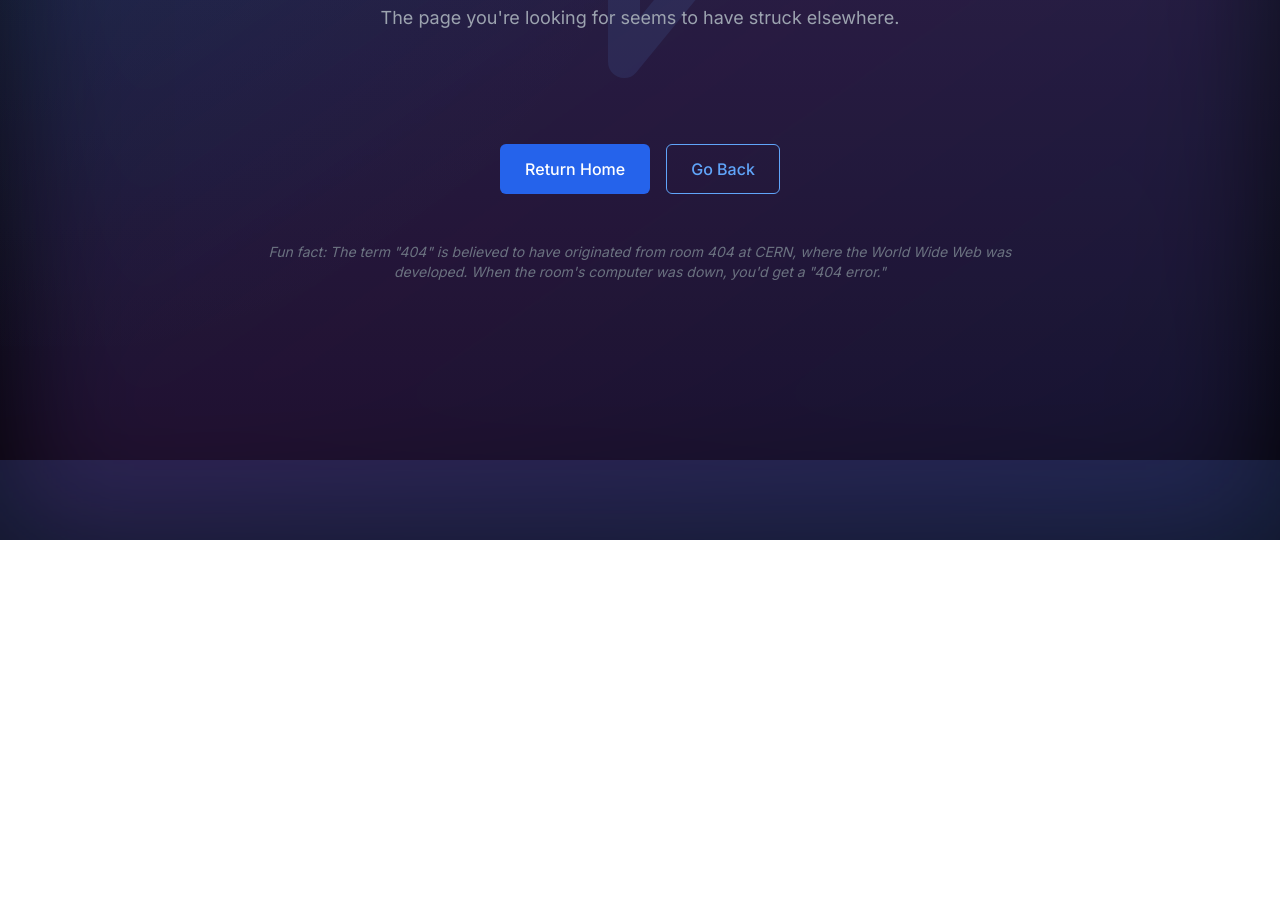
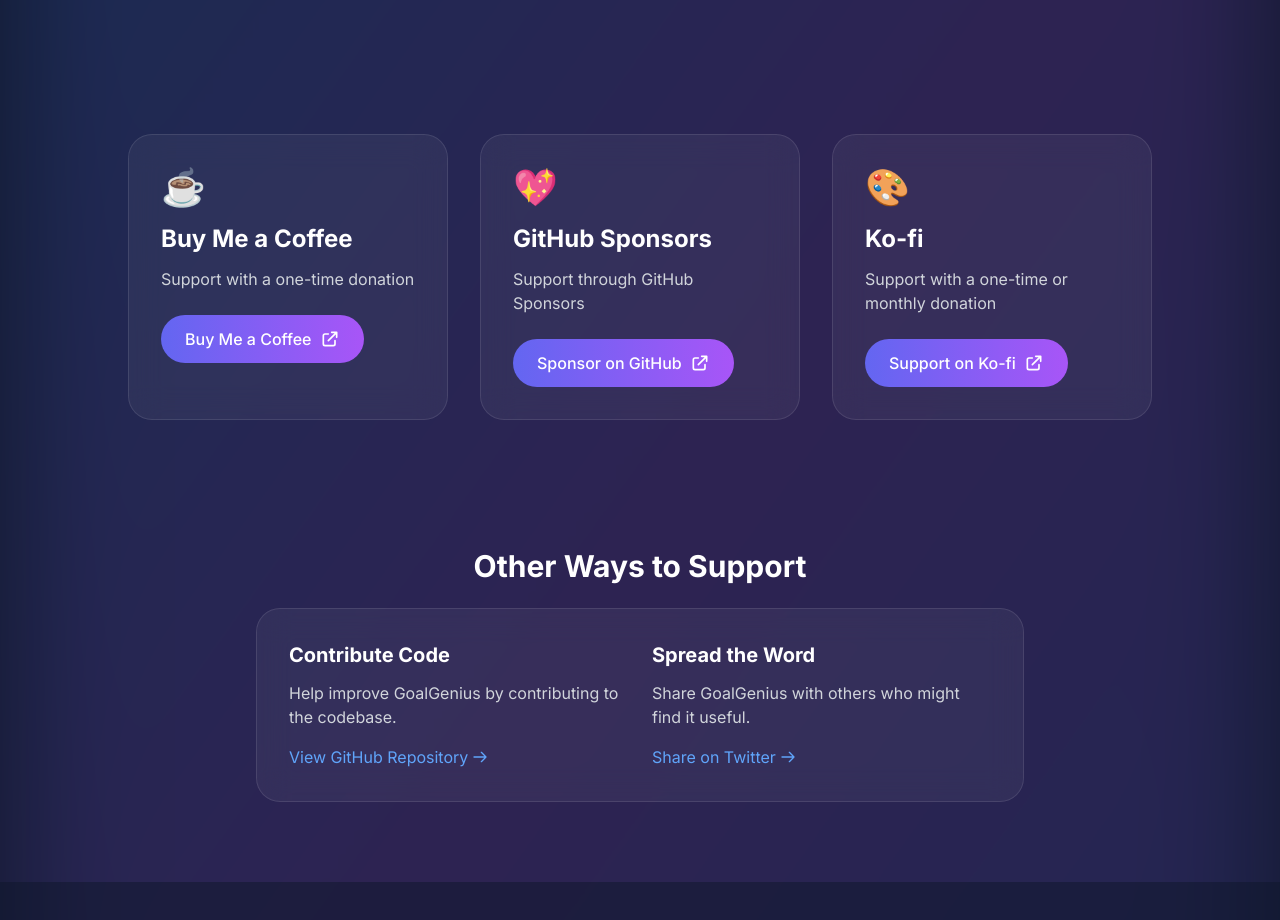
Before and after one commit to Ismailco/GoalGenius-website, a Next.js app: page /donate in a window 1280 px wide. Before the commit this address had no page. Shown: the part 340-1260 px from the top of the page. Before the commit the page ends 880 px from the top, so only its background shows below. Built offline with nearby package versions, Linux system fonts and the light colour scheme.

Commit message:
Update the Donation page

```diff
--- a/app/docs/page.tsx
+++ b/app/docs/page.tsx
@@ -1,6 +1,6 @@
 import { Metadata } from 'next';
 import Link from 'next/link';
-import AnimatedSection from '../components/AnimatedSection';
+import AnimatedSection from '../../components/AnimatedSection';
 import Script from 'next/script';
 
 interface StepContent {
--- /dev/null
+++ b/app/donate/layout.tsx
@@ -0,0 +1,14 @@
+export const dynamic = 'force-static'
+export const revalidate = 86400 // revalidate every 24 hours
+
+export default function DonateLayout({
+  children,
+}: {
+  children: React.ReactNode
+}) {
+  return (
+    <>
+      {children}
+    </>
+  )
+}
--- a/app/loading.tsx
+++ b/app/donate/loading.tsx
@@ -1,4 +1,4 @@
-import PageLoading from './components/PageLoading';
+import PageLoading from '@/components/PageLoading';
 
 export default function Loading() {
   return <PageLoading />;
--- /dev/null
+++ b/app/donate/page.tsx
@@ -0,0 +1,139 @@
+import { Metadata } from 'next';
+import Link from 'next/link';
+import AnimatedSection from '@/components/AnimatedSection';
+
+export const metadata: Metadata = {
+	title: 'Support GoalGenius - Help Us Keep Building',
+	description: 'Support the development of GoalGenius through donations. Your contribution helps keep the project free and open-source for everyone.',
+	openGraph: {
+		title: 'Support GoalGenius - Help Us Keep Building',
+		description: 'Support the development of GoalGenius through donations. Your contribution helps keep the project free and open-source for everyone.',
+		type: 'website',
+		url: 'https://goalgenius.online/donate',
+	},
+};
+
+const donationOptions = [
+	{
+		name: 'Buy Me a Coffee',
+		description: 'Support with a one-time donation',
+		icon: '☕',
+		url: 'https://www.buymeacoffee.com/ismailco',
+		buttonText: 'Buy Me a Coffee',
+	},
+	{
+		name: 'GitHub Sponsors',
+		description: 'Support through GitHub Sponsors',
+		icon: '💖',
+		url: 'https://github.com/sponsors/Ismailco',
+		buttonText: 'Sponsor on GitHub',
+	},
+	{
+		name: 'Ko-fi',
+		description: 'Support with a one-time or monthly donation',
+		icon: '🎨',
+		url: 'https://ko-fi.com/ismailcourr',
+		buttonText: 'Support on Ko-fi',
+	},
+];
+
+export default function DonatePage() {
+	return (
+		<main className="min-h-screen bg-slate-900">
+			{/* Header */}
+			<section className="relative py-20" aria-label="header">
+				<div className="container mx-auto px-4 text-center">
+					<AnimatedSection initial={{ opacity: 0, y: 20 }} animate={{ opacity: 1, y: 0 }} transition={{ duration: 0.6 }} className="max-w-3xl mx-auto">
+						<div className="inline-block bg-blue-500/20 border border-blue-500/30 text-blue-400 font-medium px-4 py-1 rounded-full mb-6">
+							Support GoalGenius
+						</div>
+						<h1 className="text-4xl md:text-5xl font-bold text-white mb-6">Help Keep GoalGenius Free & Open Source</h1>
+						<p className="text-xl text-gray-300 mb-8">Your support helps us maintain and improve GoalGenius, keeping it free and accessible for everyone.</p>
+					</AnimatedSection>
+				</div>
+			</section>
+
+			{/* Donation Options */}
+			<section className="relative py-12" aria-label="donation options">
+				<div className="container mx-auto px-4">
+					<div className="grid grid-cols-1 md:grid-cols-3 gap-8 max-w-5xl mx-auto">
+						{donationOptions.map((option) => (
+							<AnimatedSection
+								key={option.name}
+								initial={{ opacity: 0, y: 20 }}
+								whileInView={{ opacity: 1, y: 0 }}
+								viewport={{ once: true }}
+								transition={{ duration: 0.6 }}
+								className="bg-white/5 backdrop-blur-lg rounded-3xl p-8 border border-white/10"
+							>
+								<div className="text-4xl mb-4">{option.icon}</div>
+								<h3 className="text-2xl font-bold text-white mb-3">{option.name}</h3>
+								<p className="text-gray-300 mb-6">{option.description}</p>
+								<a
+									href={option.url}
+									target="_blank"
+									rel="noopener noreferrer"
+									className="inline-flex items-center px-6 py-3 text-white bg-gradient-to-r from-indigo-500 to-purple-500 hover:from-indigo-600 hover:to-purple-600 font-medium rounded-full transform hover:scale-105 transition-all duration-200"
+								>
+									{option.buttonText}
+									<svg className="w-5 h-5 ml-2" fill="none" viewBox="0 0 24 24" stroke="currentColor">
+										<path strokeLinecap="round" strokeLinejoin="round" strokeWidth={2} d="M10 6H6a2 2 0 00-2 2v10a2 2 0 002 2h10a2 2 0 002-2v-4M14 4h6m0 0v6m0-6L10 14" />
+									</svg>
+								</a>
+							</AnimatedSection>
+						))}
+					</div>
+				</div>
+			</section>
+
+			{/* Other Ways to Support */}
+			<section className="relative py-20" aria-label="other support">
+				<div className="container mx-auto px-4">
+					<AnimatedSection initial={{ opacity: 0, y: 20 }} whileInView={{ opacity: 1, y: 0 }} viewport={{ once: true }} transition={{ duration: 0.6 }} className="max-w-3xl mx-auto text-center">
+						<h2 className="text-3xl font-bold text-white mb-6">Other Ways to Support</h2>
+						<div className="bg-white/5 backdrop-blur-lg rounded-3xl p-8 border border-white/10">
+							<div className="grid grid-cols-1 md:grid-cols-2 gap-6">
+								<div className="text-left">
+									<h3 className="text-xl font-bold text-white mb-3">Contribute Code</h3>
+									<p className="text-gray-300 mb-4">Help improve GoalGenius by contributing to the codebase.</p>
+									<a href="https://github.com/Ismailco/GoalGenius" target="_blank" rel="noopener noreferrer" className="inline-flex items-center text-blue-400 hover:text-blue-300">
+										View GitHub Repository
+										<svg className="w-4 h-4 ml-1" fill="none" viewBox="0 0 24 24" stroke="currentColor">
+											<path strokeLinecap="round" strokeLinejoin="round" strokeWidth={2} d="M14 5l7 7m0 0l-7 7m7-7H3" />
+										</svg>
+									</a>
+								</div>
+								<div className="text-left">
+									<h3 className="text-xl font-bold text-white mb-3">Spread the Word</h3>
+									<p className="text-gray-300 mb-4">Share GoalGenius with others who might find it useful.</p>
+									<a href="https://twitter.com/intent/tweet?text=Check%20out%20GoalGenius%20-%20An%20open-source%20goal%20tracking%20app!%20https%3A%2F%2Fgoalgenius.online" target="_blank" rel="noopener noreferrer" className="inline-flex items-center text-blue-400 hover:text-blue-300">
+										Share on Twitter
+										<svg className="w-4 h-4 ml-1" fill="none" viewBox="0 0 24 24" stroke="currentColor">
+											<path strokeLinecap="round" strokeLinejoin="round" strokeWidth={2} d="M14 5l7 7m0 0l-7 7m7-7H3" />
+										</svg>
+									</a>
+								</div>
+							</div>
+						</div>
+					</AnimatedSection>
+				</div>
+			</section>
+
+			{/* Thank You Message */}
+			<section className="relative py-20 bg-slate-900/50" aria-label="thank you">
+				<div className="container mx-auto px-4">
+					<AnimatedSection initial={{ opacity: 0, scale: 0.95 }} whileInView={{ opacity: 1, scale: 1 }} viewport={{ once: true }} transition={{ duration: 0.6 }} className="bg-gradient-to-r from-blue-500/10 to-purple-500/10 rounded-3xl p-12 border border-white/10 text-center max-w-3xl mx-auto">
+						<h2 className="text-3xl font-bold text-white mb-6">Thank You for Your Support! 🙏</h2>
+						<p className="text-xl text-gray-300 mb-8">Your contribution helps keep GoalGenius free and accessible for everyone. We appreciate your support in making goal achievement easier for all.</p>
+						<Link href="/" className="inline-flex items-center px-6 py-3 text-white bg-white/10 hover:bg-white/20 font-medium rounded-full transform hover:scale-105 transition-all duration-200">
+							<svg className="w-5 h-5 mr-2" fill="none" viewBox="0 0 24 24" stroke="currentColor">
+								<path strokeLinecap="round" strokeLinejoin="round" strokeWidth={2} d="M10 19l-7-7m0 0l7-7m-7 7h18" />
+							</svg>
+							Back to Home
+						</Link>
+					</AnimatedSection>
+				</div>
+			</section>
+		</main>
+	);
+}
--- /dev/null
+++ b/app/error.tsx
@@ -0,0 +1,40 @@
+'use client'
+
+import { useEffect } from 'react'
+import Link from 'next/link'
+
+export default function Error({
+  error,
+  reset,
+}: {
+  error: Error & { digest?: string }
+  reset: () => void
+}) {
+  useEffect(() => {
+    // Log the error to an error reporting service
+    console.error(error)
+  }, [error])
+
+  return (
+    <div className="min-h-screen bg-slate-900 flex items-center justify-center px-4">
+      <div className="text-center">
+        <h2 className="text-3xl font-bold text-white mb-4">Something went wrong!</h2>
+        <p className="text-gray-300 mb-8">We apologize for the inconvenience. Please try again later.</p>
+        <div className="space-x-4">
+          <button
+            onClick={reset}
+            className="inline-flex items-center px-6 py-3 text-white bg-gradient-to-r from-indigo-500 to-purple-500 hover:from-indigo-600 hover:to-purple-600 font-medium rounded-full"
+          >
+            Try again
+          </button>
+          <Link
+            href="/"
+            className="inline-flex items-center px-6 py-3 text-white bg-white/10 hover:bg-white/20 font-medium rounded-full"
+          >
+            Return Home
+          </Link>
+        </div>
+      </div>
+    </div>
+  )
+}
--- a/app/feedback/page.tsx
+++ b/app/feedback/page.tsx
@@ -3,7 +3,7 @@
 import { useState } from 'react';
 import Link from 'next/link';
 import { useSearchParams } from 'next/navigation';
-import AnimatedSection from '../components/AnimatedSection';
+import AnimatedSection from '@/components/AnimatedSection';
 
 export default function FeedbackPage() {
 	const searchParams = useSearchParams();
--- a/app/page.tsx
+++ b/app/page.tsx
@@ -1,6 +1,6 @@
 import { Metadata } from 'next';
 import Link from 'next/link';
-import AnimatedSection from './components/AnimatedSection';
+import AnimatedSection from '@/components/AnimatedSection';
 import Script from 'next/script';
 
 export const metadata: Metadata = {
@@ -13,7 +13,7 @@
 		url: 'https://goalgenius.online',
 		images: [
 			{
-				url: 'https://goalgenius.online/og-image.png',
+				url: '/og-image.png',
 				width: 1200,
 				height: 630,
 				alt: 'GoalGenius - AI-Powered Goal Tracking App',
```
Also changed, not shown: components/AnimatedSection.tsx (renamed from app/components/AnimatedSection.tsx), components/Header.tsx (renamed from app/components/Header.tsx), components/PageLoading.tsx (renamed from app/components/PageLoading.tsx).
